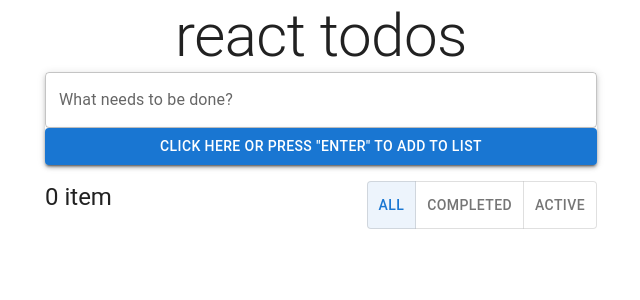
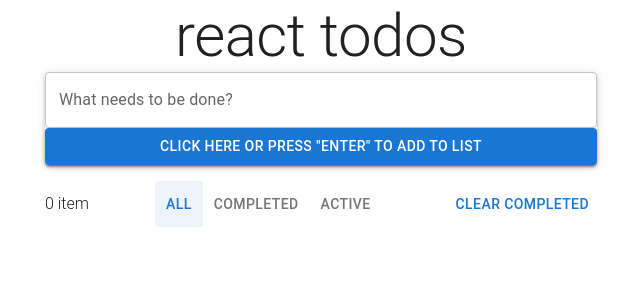
Before and after one commit to Rambo-react/react-todos, a React (Vite) app: page / in a window 1280 px wide. Shown: the top 300 px of the page, without its empty margins (319-959 px from the left). Built offline with nearby package versions, Linux system fonts and the light colour scheme.

Commit message:
feat: add clear button

```diff
--- /dev/null
+++ b/src/components/Footer/ClearButton/ClearButton.tsx
@@ -0,0 +1,17 @@
+import React from 'react'
+import Button from '@mui/material/Button'
+import { AppDispatch } from '../../../redux/store'
+import { useDispatch } from 'react-redux'
+import { clearCompletedTodos } from '../../../redux/slices/todoSlice'
+
+export const ClearButton = () => {
+  const dispatch = useDispatch<AppDispatch>()
+  const onClickHandler = () => {
+    dispatch(clearCompletedTodos())
+  }
+  return (
+    <Button variant='text' onClick={onClickHandler}>
+      Clear Completed
+    </Button>
+  )
+}
--- a/src/components/Footer/CountActiveTodo/CountActiveTodo.tsx
+++ b/src/components/Footer/CountActiveTodo/CountActiveTodo.tsx
@@ -10,7 +10,7 @@ export const CountActiveTodo = () => {
   )
 
   return (
-    <Typography variant='h5' component='h5'>
+    <Typography variant='h5' component='h5' fontSize='1rem' fontWeight={300}>
       {count > 1
         ? `${count} items left`
         : count === 0
--- a/src/components/Footer/Footer.tsx
+++ b/src/components/Footer/Footer.tsx
@@ -5,6 +5,7 @@ import { setFilter } from '../../redux/slices/filterSlice'
 import { useDispatch, useSelector } from 'react-redux'
 import { RootState } from '../../redux/store'
 import { CountActiveTodo } from './CountActiveTodo/CountActiveTodo'
+import { ClearButton } from './ClearButton/ClearButton'
 
 export const Footer = () => {
   const filter = useSelector((state: RootState) => state.filter.status)
@@ -19,7 +20,7 @@ export const Footer = () => {
   }
 
   return (
-    <Box display='flex' justifyContent='space-between'>
+    <Box display='flex' justifyContent='space-between' alignItems='center'>
       <CountActiveTodo />
       <ToggleButtonGroup
         color='primary'
@@ -28,10 +29,17 @@ export const Footer = () => {
         onChange={onFilterChangeHandler}
         aria-label='Platform'
       >
-        <ToggleButton value='all'>all</ToggleButton>
-        <ToggleButton value='completed'>completed</ToggleButton>
-        <ToggleButton value='active'>active</ToggleButton>
+        <ToggleButton sx={{ border: 'none' }} value='all'>
+          all
+        </ToggleButton>
+        <ToggleButton sx={{ border: 'none' }} value='completed'>
+          completed
+        </ToggleButton>
+        <ToggleButton sx={{ border: 'none' }} value='active'>
+          active
+        </ToggleButton>
       </ToggleButtonGroup>
+      <ClearButton />
     </Box>
   )
 }
--- a/src/components/Panel/Panel.tsx
+++ b/src/components/Panel/Panel.tsx
@@ -27,7 +27,6 @@ export const Panel = () => {
   }
 
   const onAddButtonHandler: React.MouseEventHandler<HTMLButtonElement> = () => {
-    console.log('asd')
     dispatch(addTodo(inputValue))
     setInputValue('')
   }
--- a/src/components/TodoList/TodoList.tsx
+++ b/src/components/TodoList/TodoList.tsx
@@ -7,7 +7,6 @@ interface TodoListProps {
 }
 
 export const TodoList = ({ todoList }: TodoListProps) => {
-  console.log(todoList)
   return (
     <List>
       {todoList.map((todo) => (
--- a/src/redux/slices/todoSlice.ts
+++ b/src/redux/slices/todoSlice.ts
@@ -28,8 +28,12 @@ const todoSlice = createSlice({
       const index = state.findIndex((todo) => todo.id === action.payload)
       state[index].completed = !state[index].completed
     },
+    clearCompletedTodos(state) {
+      return state.filter((todo) => todo.completed === false)
+    },
   },
 })
 
-export const { addTodo, removeTodo, toggleStatusTodo } = todoSlice.actions
+export const { addTodo, removeTodo, toggleStatusTodo, clearCompletedTodos } =
+  todoSlice.actions
 export default todoSlice.reducer
```
